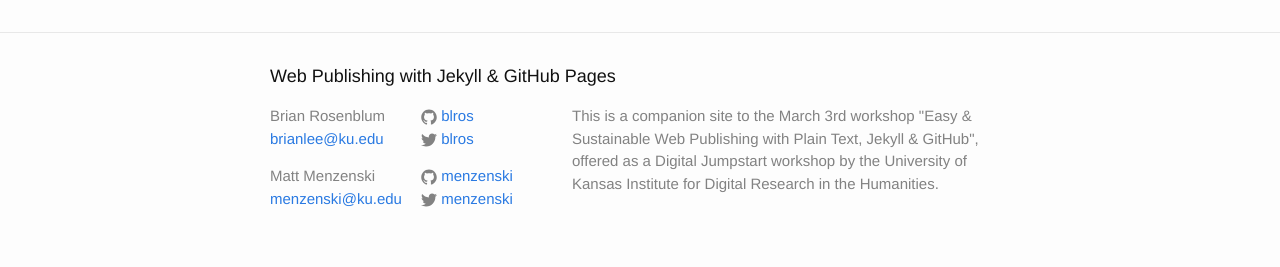
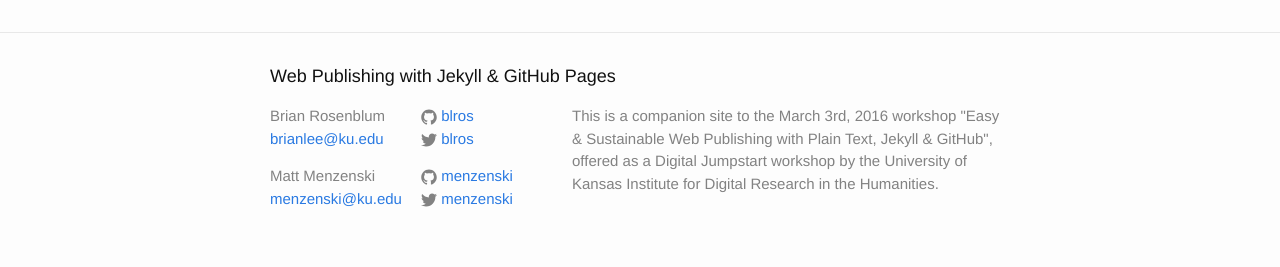
Before and after one commit to menzenski/idrh-static-site-workshop, a Jekyll site: the page built from index.html, in a window 1280 px wide. Shown: the part 1614-1881 px from the top of the page. Built offline with Jekyll 4.4.1, drawn with Linux system fonts in a browser that asks for light colours.

Commit message:
Update _config.yml

```diff
--- a/_config.yml
+++ b/_config.yml
@@ -9,7 +9,7 @@
 title: Web Publishing with Jekyll & GitHub Pages
 email: menzenski@ku.edu
 description: > # this means to ignore newlines until "baseurl:"
-  This is a companion site to the March 3rd workshop "Easy & Sustainable
+  This is a companion site to the March 3rd, 2016 workshop "Easy & Sustainable
   Web Publishing with Plain Text, Jekyll & GitHub", offered as a Digital
   Jumpstart workshop by the University of Kansas Institute for Digital
   Research in the Humanities.
```
